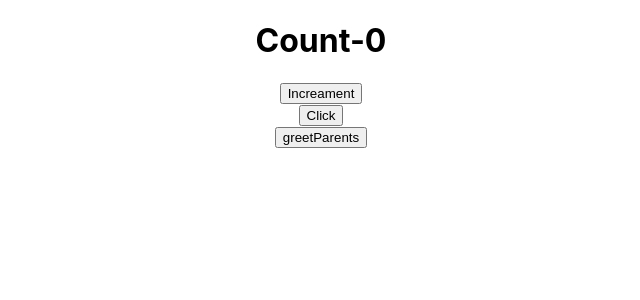
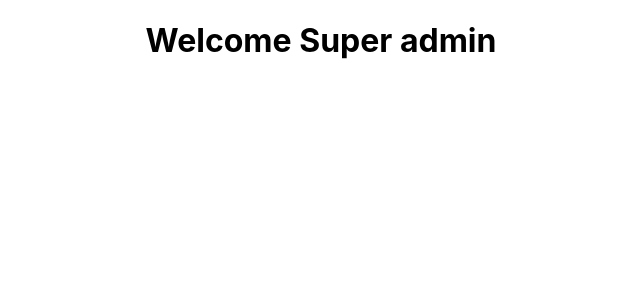
Before and after one commit to zubair-saif/my-app2, a React (Create React App) app: page / in a window 1280 px wide. Shown: the top 300 px of the page, without its empty margins (319-959 px from the left). Built offline with nearby package versions, Linux system fonts and the light colour scheme.

Commit message:
Conditional Rendering

```diff
--- a/src/App.js
+++ b/src/App.js
@@ -5,6 +5,7 @@
 import Counter from "./components/Counter";
 import FunctionClick from "./components/FunctionClick";
 import ParentsComponents from "./components/ParentsComponents";
+import UserGreeting from "./components/UserGreeting";
 
 class App extends Component {
 
@@ -13,9 +14,10 @@
       {/* <h1>Welcome React</h1> */}
       {/* <Greet name="Welcome" heroName="hero"/> */}
       {/* <Message/> */}
-      <Counter/>
+      {/* <Counter/>
       <FunctionClick/>
-      <ParentsComponents/>
+      <ParentsComponents/> */}
+      <UserGreeting/>
       </div>;
   }
 }
--- /dev/null
+++ b/src/components/UserGreeting.js
@@ -0,0 +1,55 @@
+import React, { Component } from "react";
+
+class UserGreeting extends Component {
+  constructor(props) {
+    super(props);
+
+    this.state = {
+      isLogedin: true,
+    };
+  }
+
+  render() {
+    //javascript variable approach for condition
+    //   let message=this.state.isLogedin;
+    //   if(message){
+    //       message=<div><h1>welcome super admin</h1></div>
+    //   }else{
+    //     message=<div> <h1>welcome Guest User</h1></div>
+    //   }
+    //   return <div>{message}</div>
+
+    //by using ternary operators
+
+    // return this.state.isLogedin ? (
+    //   <div>
+    //     <h1>welcome super admin</h1>
+    //   </div>
+    // ) : (
+    //   <div>
+    //     <h1>welcome Guest User</h1>
+    //   </div>
+    // );
+
+    // simple if else condition approach
+
+    // if (this.state.isLogedin) {
+    //   return (
+    //     <div>
+    //       <h1>welcome super admn</h1>
+    //     </div>
+    //   );
+    // } else {
+    //   return (
+    //     <div>
+    //       <h1>welcome Guest User</h1>
+    //     </div>
+    //   );
+    // }
+
+    // short circut approach
+    return this.state.isLogedin && <div><h1>Welcome Super admin</h1></div>
+  }
+}
+
+export default UserGreeting;
```
